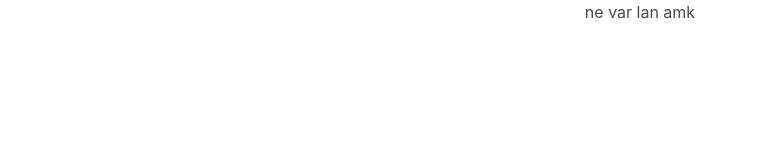
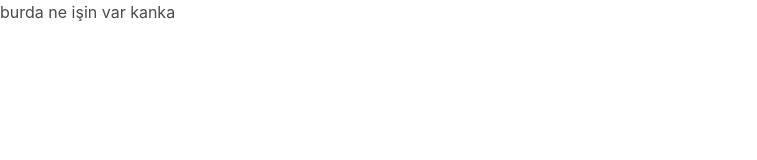
Before and after one commit to mavi/personal-website-old, a plain HTML site: page index.html in a window 1280 px wide. Shown: the whole page, without its empty margins (0-757 px from the left). Drawn offline with nearby package versions, Linux system fonts and the light colour scheme.

Commit message:
Update index.html

```diff
--- a/index.html
+++ b/index.html
@@ -9,7 +9,7 @@
 
  <body>
 
-  <h1 style="text-align: center;"> ne var lan amk </h1>
+  <h1>burda ne işin var kanka</h1>
 
  </body>
 </html>
```
